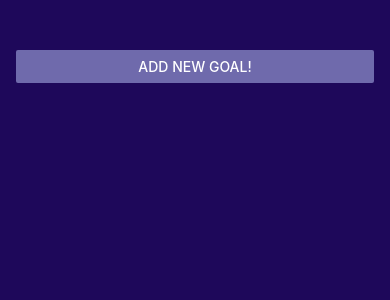
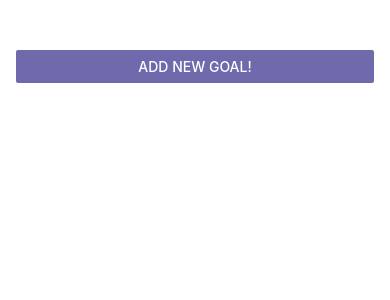
Before and after one commit to 1sh1vam/ReactNativePractice, a React Native app: screen / in a window 390 px wide. Shown: the top 300 px of the page. Built offline with nearby package versions, Linux system fonts and the light colour scheme.

Commit message:
adding bg color from expo config for all screens

```diff
--- a/App.js
+++ b/App.js
@@ -45,7 +45,7 @@ const styles = StyleSheet.create({
     flex: 1,
     paddingTop: 50,
     paddingHorizontal: 16,
-    backgroundColor: '#1e085a'
+    // backgroundColor: '#1e085a'
   },
   goalsContainer: {
     flex: 8,
--- a/app.json
+++ b/app.json
@@ -6,6 +6,7 @@
     "orientation": "portrait",
     "icon": "./assets/icon.png",
     "userInterfaceStyle": "light",
+    "backgroundColor": "#1e085a",
     "splash": {
       "image": "./assets/splash.png",
       "resizeMode": "contain",
```
